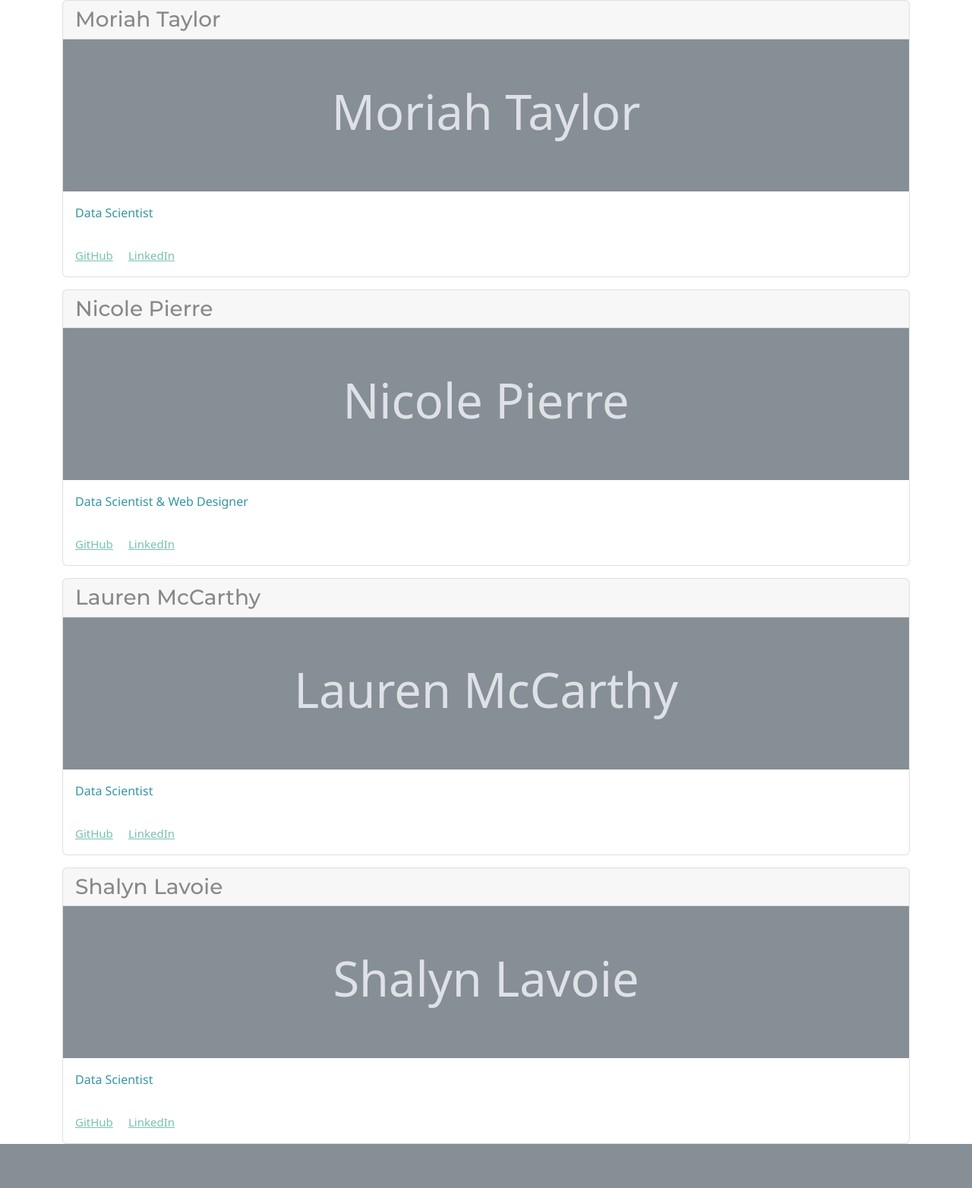
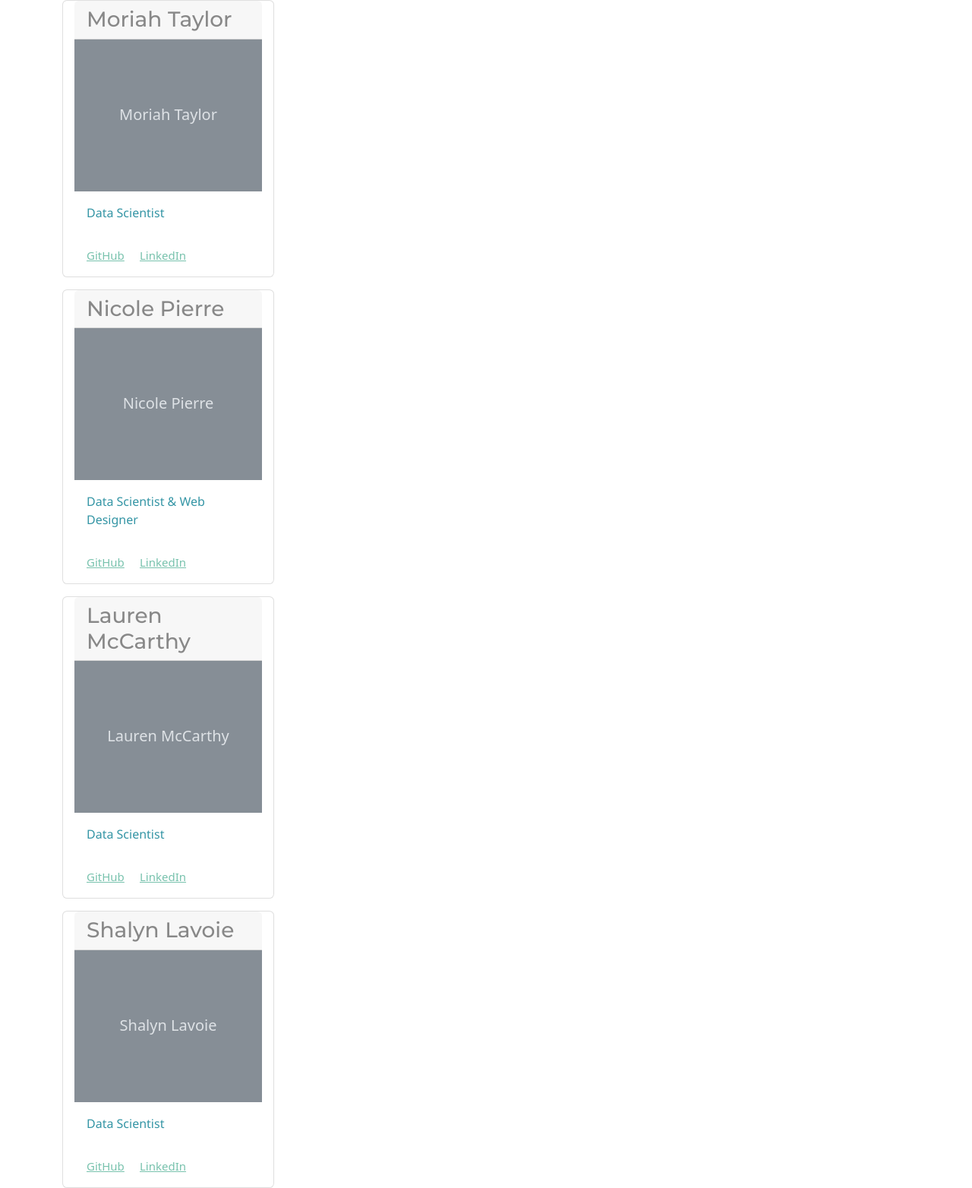
Before and after one commit to nicpie-bit/Minimum-Wage-Analysis, a Flask app: page /about.html in a window 1280 px wide. Shown: the part 50-1614 px from the top of the page at 76% size. Before the commit the page ends 1556 px from the top, so only its background shows below. Run offline with Flask 2, Linux system fonts and the light colour scheme; some libraries are stand-ins or nearby versions.

Commit message:
added col to cards in about page

```diff
--- a/templates/about.html
+++ b/templates/about.html
@@ -37,7 +37,7 @@
     </div>
     <div class="container"
         <div class="row row-cols-2">
-            <div class="card mb-3">
+            <div class="card mb-3 col-md-3">
                 <h3 class="card-header">Moriah Taylor</h3>
                 <svg xmlns="http://www.w3.org/2000/svg" class="d-block user-select-none" width="100%" height="200" aria-label="Placeholder: Image cap" focusable="false" role="img" preserveAspectRatio="xMidYMid slice" viewBox="0 0 318 180" style="font-size:1.125rem;text-anchor:middle">
                     <rect width="100%" height="100%" fill="#868e96"></rect>
@@ -51,7 +51,7 @@
                     <a href="#" class="card-link">LinkedIn</a>
                 </div>
             </div>
-            <div class="card mb-3">
+            <div class="card mb-3 col-md-3">
                 <h3 class="card-header">Nicole Pierre</h3>
                 <svg xmlns="http://www.w3.org/2000/svg" class="d-block user-select-none" width="100%" height="200" aria-label="Placeholder: Image cap" focusable="false" role="img" preserveAspectRatio="xMidYMid slice" viewBox="0 0 318 180" style="font-size:1.125rem;text-anchor:middle">
                     <rect width="100%" height="100%" fill="#868e96"></rect>
@@ -65,7 +65,7 @@
                     <a href="https://www.linkedin.com/in/nicolebroussard8469" class="card-link">LinkedIn</a>
                 </div>
             </div>
-            <div class="card mb-3">
+            <div class="card mb-3 col-md-3">
                 <h3 class="card-header">Lauren McCarthy</h3>
                 <svg xmlns="http://www.w3.org/2000/svg" class="d-block user-select-none" width="100%" height="200" aria-label="Placeholder: Image cap" focusable="false" role="img" preserveAspectRatio="xMidYMid slice" viewBox="0 0 318 180" style="font-size:1.125rem;text-anchor:middle">
                     <rect width="100%" height="100%" fill="#868e96"></rect>
@@ -79,7 +79,7 @@
                     <a href="#" class="card-link">LinkedIn</a>
                 </div>
             </div>
-            <div class="card mb-3">
+            <div class="card mb-3 col-md-3">
                 <h3 class="card-header">Shalyn Lavoie</h3>
                 <svg xmlns="http://www.w3.org/2000/svg" class="d-block user-select-none" width="100%" height="200" aria-label="Placeholder: Image cap" focusable="false" role="img" preserveAspectRatio="xMidYMid slice" viewBox="0 0 318 180" style="font-size:1.125rem;text-anchor:middle">
                     <rect width="100%" height="100%" fill="#868e96"></rect>
```
